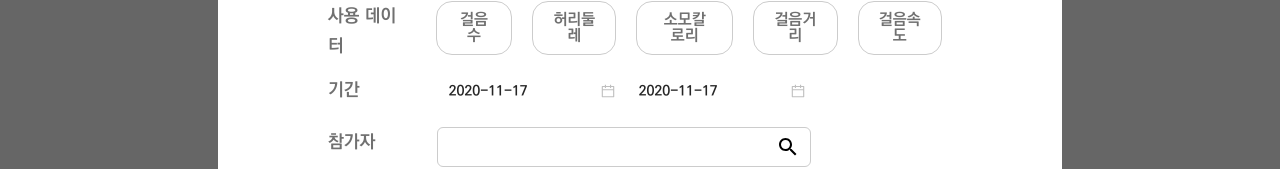
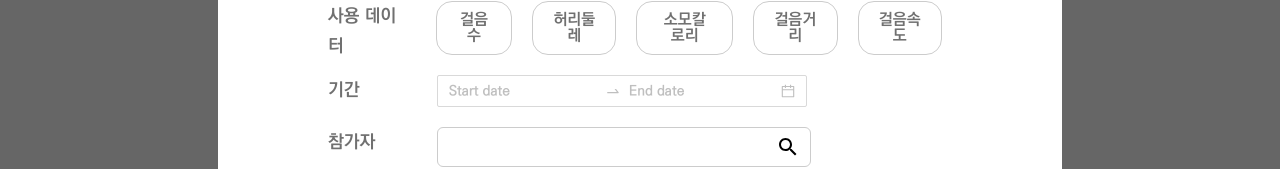
Before and after one commit to jimniDev/weltb2b, a React (Create React App) app: page /event/add in a window 1280 px wide. Shown: the part 314-483 px from the top of the page. Built offline with nearby package versions, Linux system fonts and the light colour scheme.

Commit message:
Use RangePicker

```diff
--- a/src/Screens/AddEvent/AddEvent.js
+++ b/src/Screens/AddEvent/AddEvent.js
@@ -27,14 +27,14 @@ import SearchList from "./SearchList";
 import {users} from '../../user_info.json';
 import { dbService } from "../../fbase";
 
+const { RangePicker } = DatePicker;
 
 const AddEvent = () => {
   const history = useHistory();
 
   const [title, setTitle] = useState("");
-  const [selectedDataList, setSelectedDataList] = useState([]);
-  const [startdate, setStartdate] = useState(new Date());
-  const [enddate, setEnddate] = useState(new Date());
+  const [startdate, setStartdate] = useState("");
+  const [enddate, setEnddate] = useState("");
   const [keyword, setKeyword] = useState("");
   const [participants, setParticipants] = useState([]);
   const [memo, setMemo] = useState("");
@@ -76,20 +76,11 @@ const AddEvent = () => {
     }
   };
 
-  const onChangeDate = (event, name) => {
-    if (!event && typeof event !== "object") return;
-
-    const { _d } = event;
-
-    console.log("event name: " + name);
-    if (name === "startDate") {
-      setStartdate(_d);
-      console.log("startdate: " + startdate);
-    } else if (name === "endDate") {
-      setEnddate(_d);
-      console.log("enddate: " + enddate);
-    }
-  };
+  const onChangeDate = (e, d) => {
+    if(e === null || d === null) return;
+    setStartdate(d[0]);
+    setEnddate(d[1]);
+  }
 
   const onCancelBtn = () => {
     history.goBack();
@@ -99,22 +90,12 @@ const AddEvent = () => {
     let selectedList = isSelected();
 
     var str =
-      "이벤트명: " +
-      title +
-      "\n" +
-      "사용데이터: (순서대로)" +
-      selectedList +
-      "\n" +
-      "기간1: " +
-      startdate +
-      "\n" +
-      "기간2: " +
-      enddate +
-      "\n" +
-      "참가자리스트: " + participants +
-      "\n" +
-      "메모: " +
-      memo;
+      `이벤트명: ${title} \n` +
+      `사용데이터: (순서대로) `+selectedList+"\n"+
+      `기간1: ${startdate} \n` +
+      `기간2: ${enddate} \n` +
+      `참가자리스트: `+participants+"\n"+
+      `메모: ${memo} \n` +
 
     console.log(str);
 
@@ -122,8 +103,10 @@ const AddEvent = () => {
       alert("이벤트명을 입력해주세요.");
     } else if (selectedList.length <= 0) {
       alert("사용데이터를 선택해주세요.");
-    } else if (startdate === null || enddate === null) {
+    } else if (startdate === "" || enddate === "") {
       alert("기간을 선택해주세요.");
+    } else if(participants.length <= 0){
+      alert("참가자를 추가해주세요.");
     } else {
       alert(str + "등록 완료");
       const eventObj = {
@@ -141,7 +124,6 @@ const AddEvent = () => {
           history.goBack()
         });
     }
-    // 빈 참가리스트 예외처리
 
     // history.goBack()
   };
@@ -153,7 +135,6 @@ const AddEvent = () => {
         selectedList.push(data.name);
       }
     });
-    // console.log(selectedList);
     return selectedList;
   };
 
@@ -222,18 +203,9 @@ const AddEvent = () => {
             </FormItem>
             <FormItem>
               <FormLabel>기간</FormLabel>
-              <DatePicker
-                selected={startdate}
-                onChange={(date) => onChangeDate(date, "startDate")}
-                bordered={false}
-                defaultValue={moment()}
-              ></DatePicker>
-              <DatePicker
-                selected={enddate}
-                onChange={(date) => onChangeDate(date, "endDate")}
-                bordered={false}
-                defaultValue={moment()}
-              ></DatePicker>
+              <RangePicker
+                onChange={(e, d) => onChangeDate(e, d)}
+              />
             </FormItem>
             <FormItem>
               <FormLabel>참가자</FormLabel>
```
